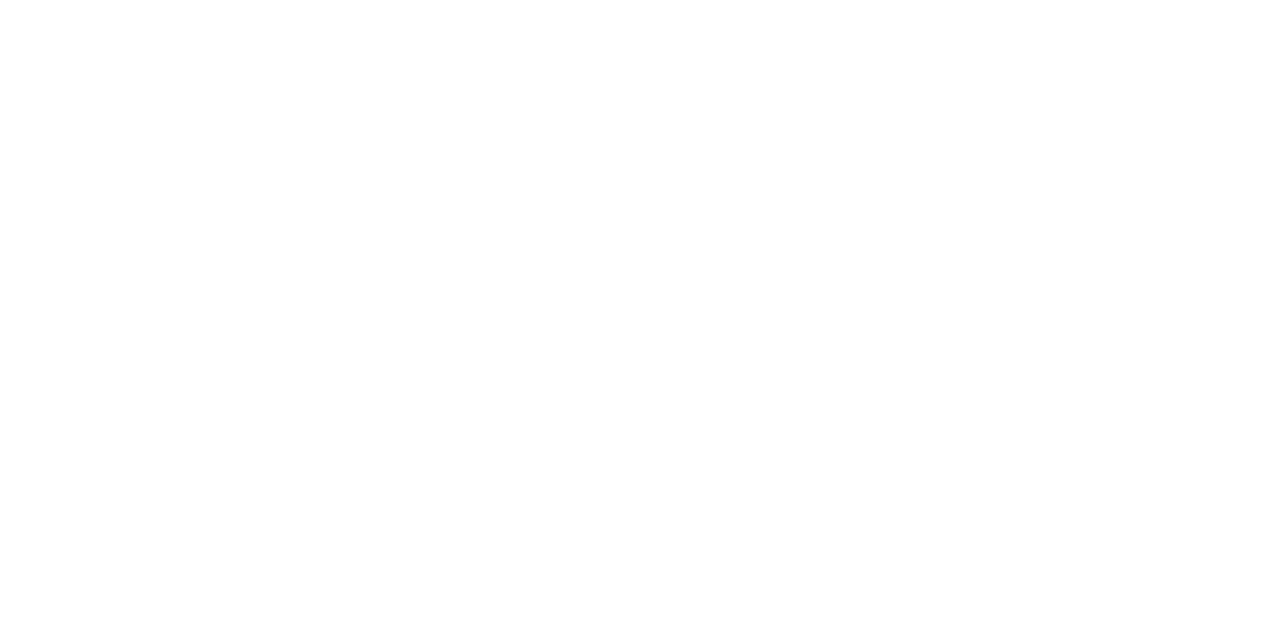
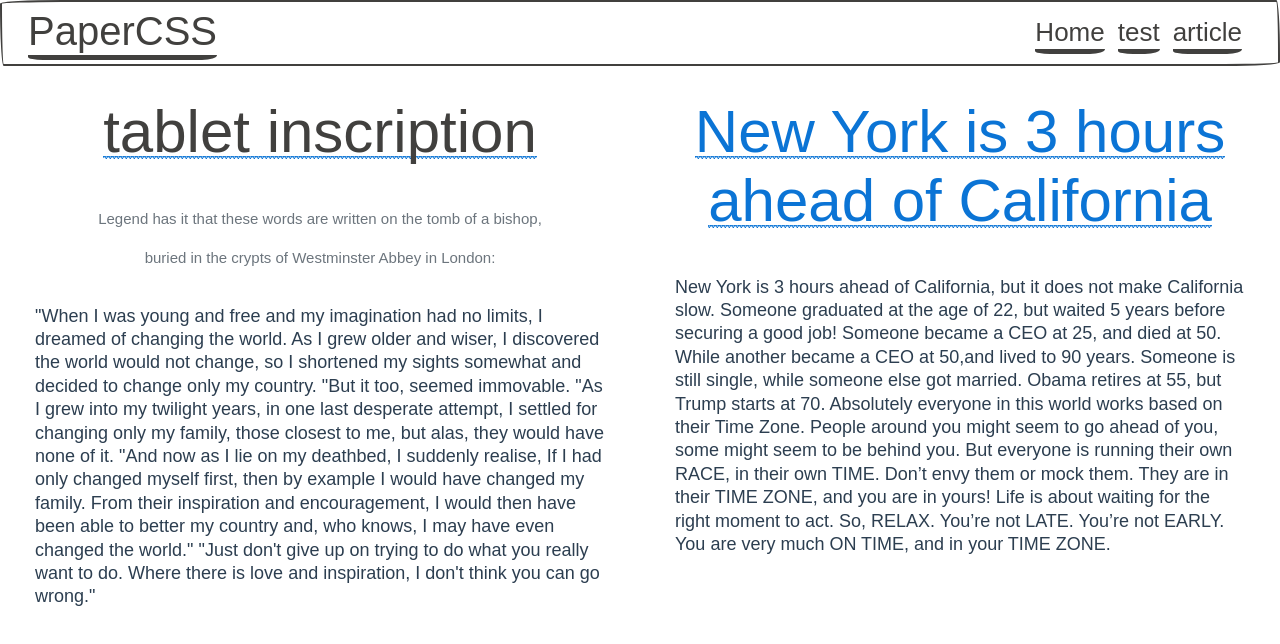
Before and after one commit to zzdoreen/vite-vue3-ts, a Vue app: page /#/papercss/article in a window 1280 px wide. Before the commit this address had no page. Shown: the top 644 px of the page. Built offline with nearby package versions, Linux system fonts and the light colour scheme; a web font is replaced by a local one.

Commit message:
add：article page

```diff
--- a/src/components/Illustration.vue
+++ b/src/components/Illustration.vue
@@ -3,40 +3,50 @@
     <build v-show="count === 0" />
     <light v-show="count === 1" />
     <h1>暂未开发...</h1>
-        <el-button round class="btn btn-right" @click="handleNextClick" icon="el-icon-arrow-right"></el-button>
-        <el-button round class="btn btn-left" @click="handlePrevClick" icon="el-icon-arrow-left"></el-button>
+    <el-button
+      round
+      class="btn btn-right"
+      @click="handleNextClick"
+      icon="el-icon-arrow-right"
+    ></el-button>
+    <el-button
+      round
+      class="btn btn-left"
+      @click="handlePrevClick"
+      icon="el-icon-arrow-left"
+    ></el-button>
   </div>
 </template>
 <script lang='ts'>
-import Build from './Illustration/Build.vue'
-import Light from './Illustration/Light.vue'
-import { defineComponent, ref, } from 'vue'
-import { ElMessageBox } from 'element-plus'
+import Build from "./Illustration/Build.vue";
+import Light from "./Illustration/Light.vue";
+import { defineComponent, ref } from "vue";
+import { ElMessageBox } from "element-plus";
 
 export default defineComponent({
   components: {
-        Build, Light
+    Build,
+    Light,
   },
   setup: () => {
-        let count = ref(0)
+    let count = ref(0);
     function handleNextClick() {
       if (count.value < 2) {
-                count.value++
+        count.value++;
       } else {
-                ElMessageBox.alert('别慌，等我在肝会儿', '提示')
+        ElMessageBox.alert("别慌，等我在肝会儿", "提示");
       }
-
     }
     function handlePrevClick() {
       if (count.value) {
-                count.value--
+        count.value--;
       } else {
-                ElMessageBox.alert('到顶了！', '提示')
+        ElMessageBox.alert("到顶了！", "提示");
       }
     }
-        return { count, handleNextClick, handlePrevClick }
-    }
-})
+    return { count, handleNextClick, handlePrevClick };
+  },
+});
 </script>
 <style lang="scss" scoped>
 .btn {
--- a/src/components/Papercss.vue
+++ b/src/components/Papercss.vue
@@ -2,7 +2,9 @@
   <div class="cover-box">
     <nav class="border fixed split-nav">
       <div class="nav-brand">
-        <h3><a href="#" @click.prevent>PaperCSS</a></h3>
+        <h3>
+          <a href="https://www.getpapercss.com/" target="_blank">PaperCSS</a>
+        </h3>
       </div>
       <div class="collapsible">
         <input id="collapsible1" type="checkbox" name="collapsible1" />
@@ -20,10 +22,10 @@
               <!-- <a href="javascript:;" @click="handleRouterChange">home</a> -->
             </li>
             <li>
-              <router-link to="test-1">nav1</router-link>
+              <router-link to="test-1">test</router-link>
             </li>
-            <li><router-link to="test">nav2</router-link></li>
-            <li><a href="#" @click.prevent>Github</a></li>
+            <li><router-link to="article">article</router-link></li>
+            <!-- <li><a href="#" @click.prevent>Github</a></li> -->
           </ul>
         </div>
       </div>
@@ -34,9 +36,7 @@
   </div>
 </template>
 <script lang='ts'>
-import { emit } from "node:cluster";
 import { defineComponent, ref, onMounted } from "vue";
-import router from "../router/router";
 import Index from "./Papercss/Index.vue";
 
 export default defineComponent({
--- /dev/null
+++ b/src/components/Papercss/Article.vue
@@ -0,0 +1,62 @@
+<template>
+  <div class="row cover" style="margin-top: 40px">
+    <article class="article col-6">
+      <h1 class="article-title">
+        <a href="" @click.prevent>tablet inscription</a>
+      </h1>
+      <p class="article-meta">
+        Legend has it that these words are written on the tomb of a bishop,
+      </p>
+      <p class="article-meta">
+        buried in the crypts of Westminster Abbey in London:
+      </p>
+      <p class="text-lead" style="text-align: left; font-size: 18px">
+        "When I was young and free and my imagination had no limits, I dreamed
+        of changing the world. As I grew older and wiser, I discovered the world
+        would not change, so I shortened my sights somewhat and decided to
+        change only my country. "But it too, seemed immovable. "As I grew into
+        my twilight years, in one last desperate attempt, I settled for changing
+        only my family, those closest to me, but alas, they would have none of
+        it. "And now as I lie on my deathbed, I suddenly realise, If I had only
+        changed myself first, then by example I would have changed my family.
+        From their inspiration and encouragement, I would then have been able to
+        better my country and, who knows, I may have even changed the world."
+        "Just don't give up on trying to do what you really want to do. Where
+        there is love and inspiration, I don't think you can go wrong."
+      </p>
+    </article>
+    <article class="article col-6">
+      <h1 class="article-title">
+        <a href="#" @click.prevent>New York is 3 hours ahead of California</a>
+      </h1>
+      <p class="text-lead" style="text-align: left; font-size: 18px">
+        New York is 3 hours ahead of California, but it does not make California
+        slow. Someone graduated at the age of 22, but waited 5 years before
+        securing a good job! Someone became a CEO at 25, and died at 50. While
+        another became a CEO at 50,and lived to 90 years. Someone is still
+        single, while someone else got married. Obama retires at 55, but Trump
+        starts at 70. Absolutely everyone in this world works based on their
+        Time Zone. People around you might seem to go ahead of you, some might
+        seem to be behind you. But everyone is running their own RACE, in their
+        own TIME. Don’t envy them or mock them. They are in their TIME ZONE, and
+        you are in yours! Life is about waiting for the right moment to act. So,
+        RELAX. You’re not LATE. You’re not EARLY. You are very much ON TIME, and
+        in your TIME ZONE.
+      </p>
+    </article>
+  </div>
+</template>
+<script lang='ts'>
+import "papercss/dist/paper.css";
+import "papercss/dist/paper.min.css";
+import { defineComponent, ref, onMounted } from "vue";
+
+export default defineComponent({
+  setup: async () => {
+    onMounted(() => {});
+    return {};
+  },
+});
+</script>
+<style lang="scss" scoped>
+</style>
--- a/src/components/Papercss/Indexs.vue
+++ /dev/null
@@ -1,17 +0,0 @@
-<template>
-  <div>
-    <h2>change test</h2>
-  </div>
-</template>
-<script lang='ts'>
-import "papercss/dist/paper.css";
-import "papercss/dist/paper.min.css";
-import { defineComponent, ref, onMounted } from "vue";
-
-export default defineComponent({
-  setup: async () => {
-    onMounted(() => {});
-    return {};
-  },
-});
-</script>
--- a/src/router/router.ts
+++ b/src/router/router.ts
@@ -30,13 +30,13 @@
         {
             path: '/papercss',
             name: 'papercss',
-            redirect: '/papercss/test-1', // 带子路由的话必填
+            redirect: '/papercss/article', // 带子路由的话必填
             component: () => import('@/components/Papercss.vue'),
             children: [
                 {
-                    path: 'test',
-                    name: 'test',
-                    component: () => import('@/components/Papercss/Indexs.vue')
+                    path: 'article',
+                    name: 'article',
+                    component: () => import('@/components/Papercss/Article.vue')
                 },
                 {
                     path: 'test-1',
```
Also changed, not shown: 12 other files (tests, documents, lock files or other folders). Lines whose indentation alone changed are shown as unchanged.
